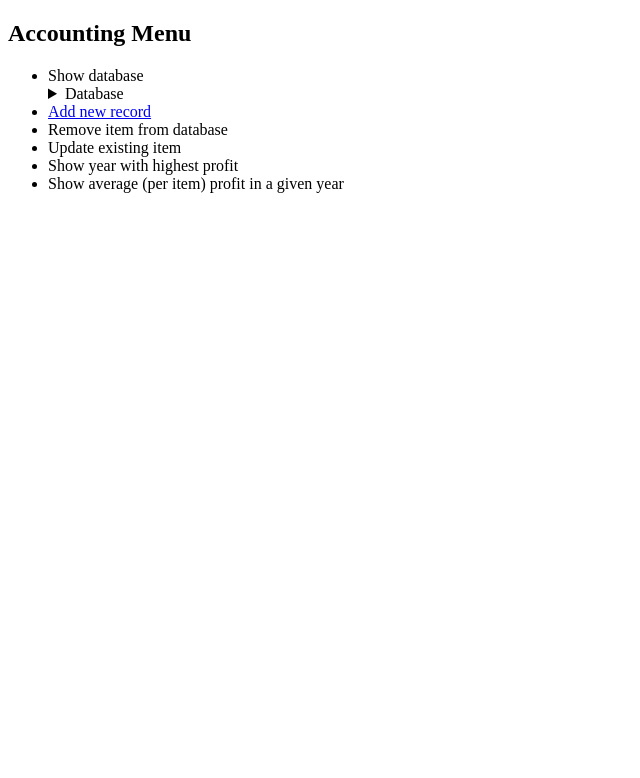
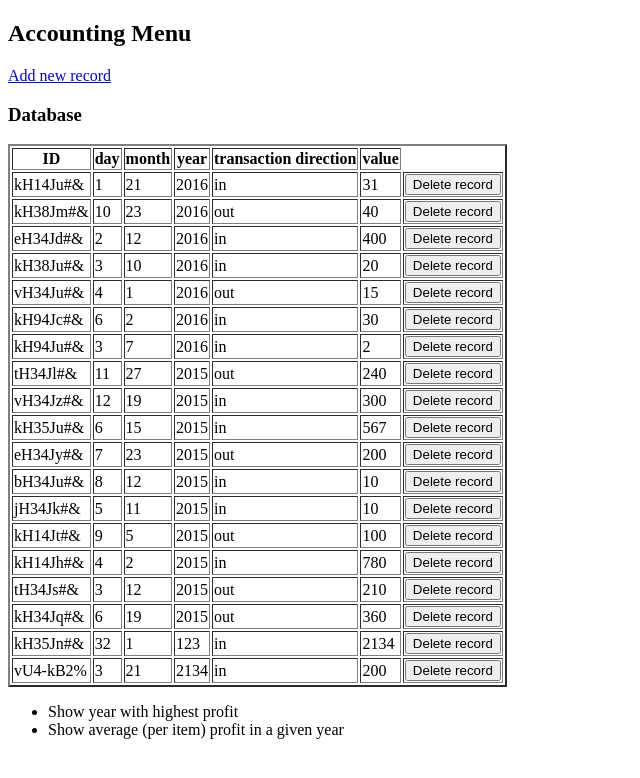
Before and after one commit to PeterKugler/ERP-Web, a Flask app: page /accounting in a window 1280 px wide. Shown: the top 778 px of the page, without its empty margins (0-640 px from the left). Run offline with Flask 2, Linux system fonts and the light colour scheme.

Commit message:
halfway implementing add/mod function

```diff
--- a/app.py
+++ b/app.py
@@ -1,5 +1,6 @@
 from flask import Flask, render_template, request, redirect, url_for
 import data_manager
+import common
 
 app = Flask(__name__)
 
@@ -18,8 +19,45 @@ def accounting():
 @app.route('/accounting/addRecord', methods=['GET', 'POST'])
 def add_record():
     table = data_manager.get_table_from_file('./accounting/items.csv')
-    return render_template('add_item.html', table=table)
 
+    if request.method == 'POST':
+        new_record = [
+            new_record.append(common.generate_random(table)),
+            new_record.append(request.form.get('day')),
+            new_record.append(request.form.get('month')),
+            new_record.append(request.form.get('year')),
+            new_record.append(request.form.get('trans_dir')),
+            new_record.append(request.form.get('value'))
+        ]
+        data_manager.write_table_to_file('./accounting/items.csv', table)
+        return redirect('/accounting')
+
+    return render_template('add_item.html', table=table,
+                           form_url=url_for('add_record'),
+    page_title='Add new record', button_title='Add new record')
+
+
+@app.route('/accounting/addRecord/<item_id>', methods=['GET', 'POST'])
+def modify_record(item_id):
+    table = data_manager.get_table_from_file('./accounting/items.csv')
+    if request.method == 'POST':
+        new_record = []
+        new_record = [
+            '''
+            new_record[0] = item_id,
+            new_record[1] = request.form.get('day'),
+            new_record[2] = request.form.get('month'),
+            new_record[3] = request.form.get('year'),
+            new_record[4] = request.form.get('trans_dir'),
+            new_record[5] = request.form.get('value'),
+            '''
+        ]
+        data_manager.write_table_to_file('./accounting/items.csv', table)
+        return redirect('/accounting')
+
+    return render_template('add_item.html', table=table,
+                           form_url=url_for('modify_record'),
+    page_title='Modify record', button_title='Modify record')
 
 @app.route('/crm')
 def crm():
--- a/templates/accounting.html
+++ b/templates/accounting.html
@@ -6,12 +6,9 @@
 
 {% block content %}
     <h2> Accounting Menu</h2>
-    <ul>
-
-        <li>Show database</li>
-        <details>
-            <summary>Database</summary>
-                 <table border="2">
+    <p> <a href="{{ url_for('add_record') }}">Add new record</a> </p>
+    <h3>Database</h3>
+        <table border="2">
         <thead>
             <tr>
                 <th>ID</th>
@@ -36,11 +33,7 @@
         {% endfor %}
 
         </table>
-
-        </details>
-        <li> <a href="{{ url_for('add_record') }}">Add new record</a> </li>
-        <li> Remove item from database </li>
-        <li> Update existing item </li>
+    <ul>
         <li> Show year with highest profit</li>
         <li> Show average (per item) profit in a given year</li>
     </ul>
```
Also changed, not shown: templates/add_item.html (+7 -8 lines).
